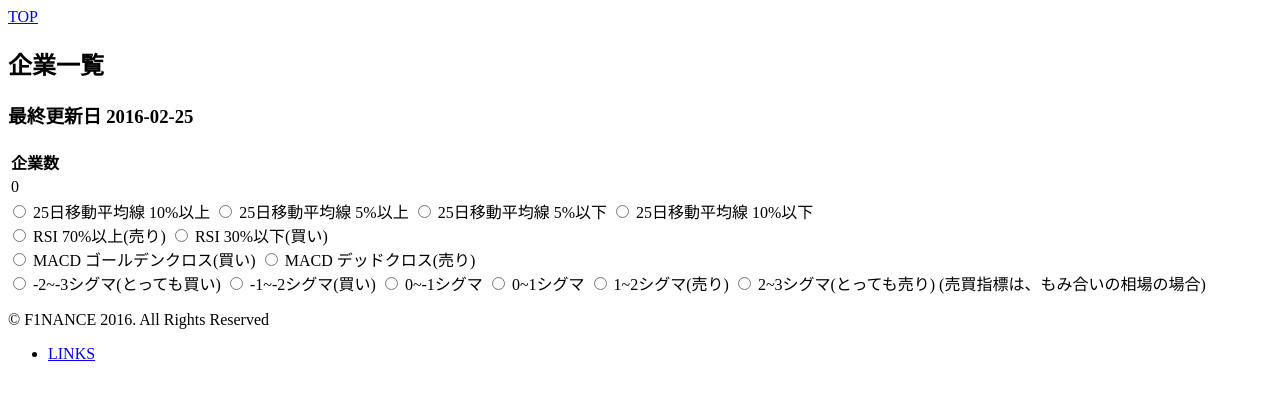
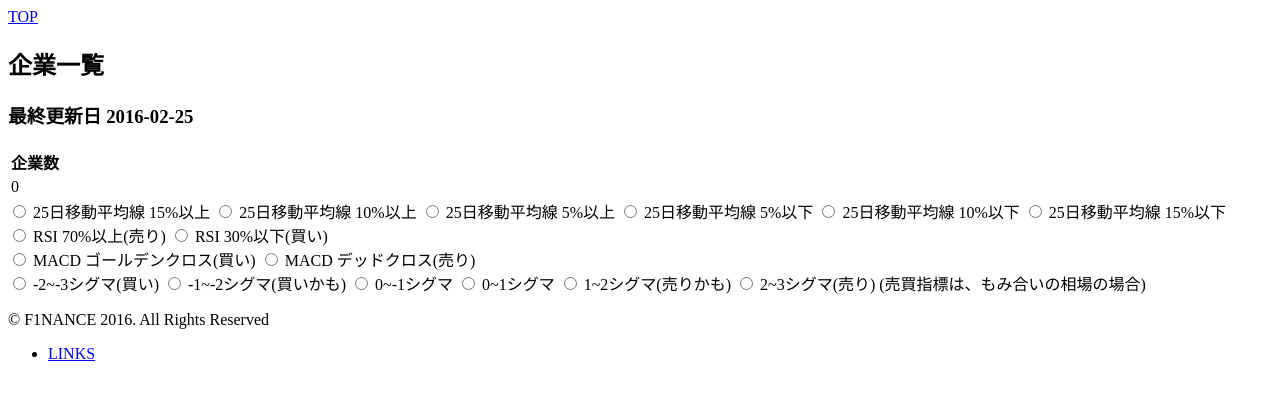
Before and after one commit to her0e1c1/pystock, a Flask app: page / in a window 1280 px wide. Shown: the top 400 px of the page. Run offline with Flask 2, Linux system fonts and the light colour scheme; data that the repository does not hold is empty; parts of the project's set-up code (start-up, migrations or seed data) failed here and were passed over.

Commit message:
filter +15% above rolling mean

```diff
--- a/stock/server/templates/index.html
+++ b/stock/server/templates/index.html
@@ -25,7 +25,7 @@
   </table>
 
   <form action="{{ url_for('index') }}" method="get">
-    {% for v in [10, 5, -5, -10] %}
+    {% for v in [15, 10, 5, -5, -10, -15] %}
       {% set label = "%s%%%s" % (v|abs, v >= 0 and "以上" or "以下") %}
       {{ radio(v, "ratio_closing_minus_rolling_mean_25", "25日移動平均線 %s" % label) }}
     {% endfor %}
@@ -36,12 +36,12 @@
     {{ radio("1",  "closing_macd_minus_signal", "MACD ゴールデンクロス(買い)") }}
     {{ radio("-1", "closing_macd_minus_signal", "MACD デッドクロス(売り)") }}
     <br>
-    {{ radio(-3, "interval_closing_bollinger_band_20", "-2~-3シグマ(とっても買い)") }}
-    {{ radio(-2, "interval_closing_bollinger_band_20", "-1~-2シグマ(買い)") }}
+    {{ radio(-3, "interval_closing_bollinger_band_20", "-2~-3シグマ(買い)") }}
+    {{ radio(-2, "interval_closing_bollinger_band_20", "-1~-2シグマ(買いかも)") }}
     {{ radio(-1, "interval_closing_bollinger_band_20", "0~-1シグマ") }}
     {{ radio(1,  "interval_closing_bollinger_band_20", "0~1シグマ") }}
-    {{ radio(2,  "interval_closing_bollinger_band_20", "1~2シグマ(売り)") }}
-    {{ radio(3,  "interval_closing_bollinger_band_20", "2~3シグマ(とっても売り)") }}
+    {{ radio(2,  "interval_closing_bollinger_band_20", "1~2シグマ(売りかも)") }}
+    {{ radio(3,  "interval_closing_bollinger_band_20", "2~3シグマ(売り)") }}
     (売買指標は、もみ合いの相場の場合)
   </form>
   <ul>
```
